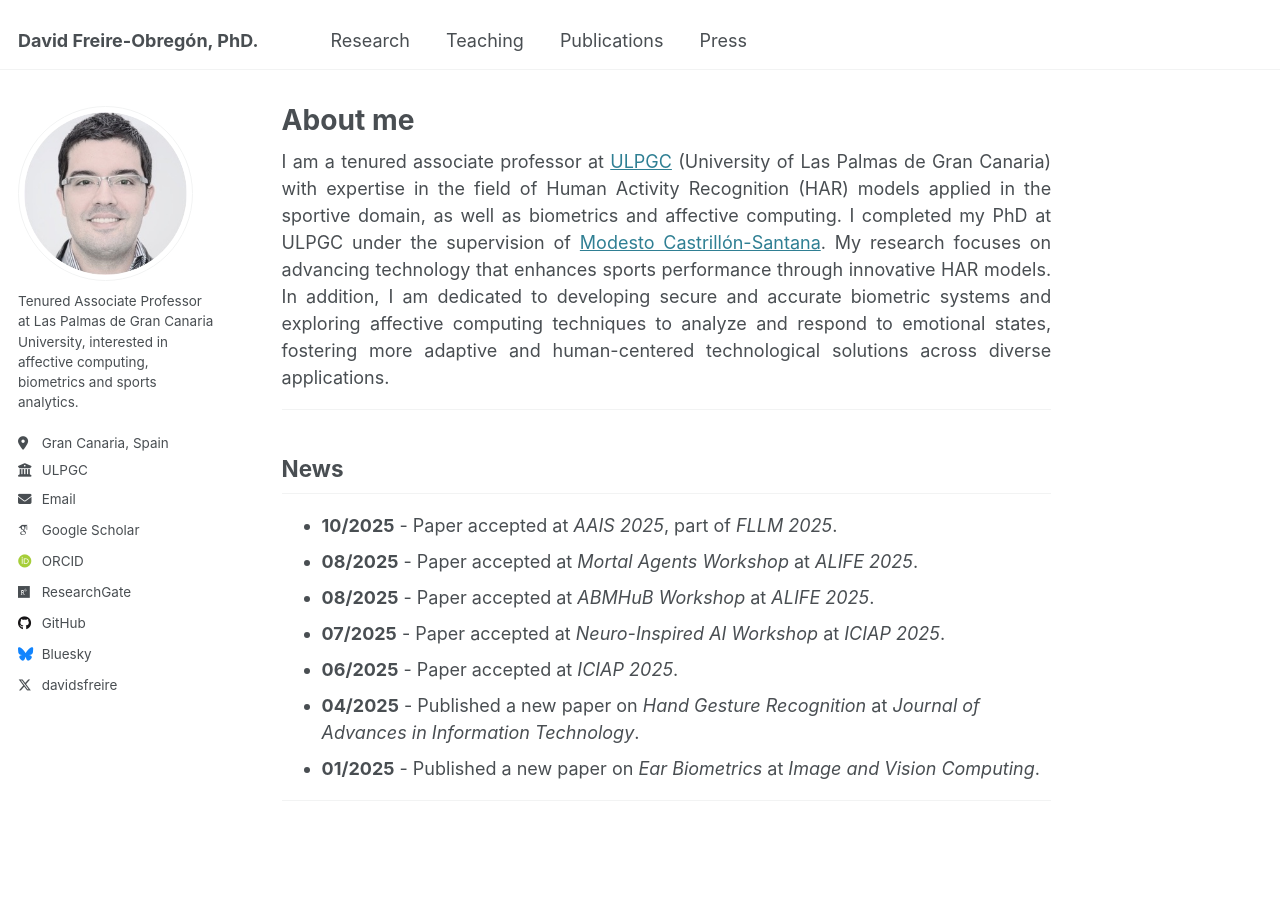
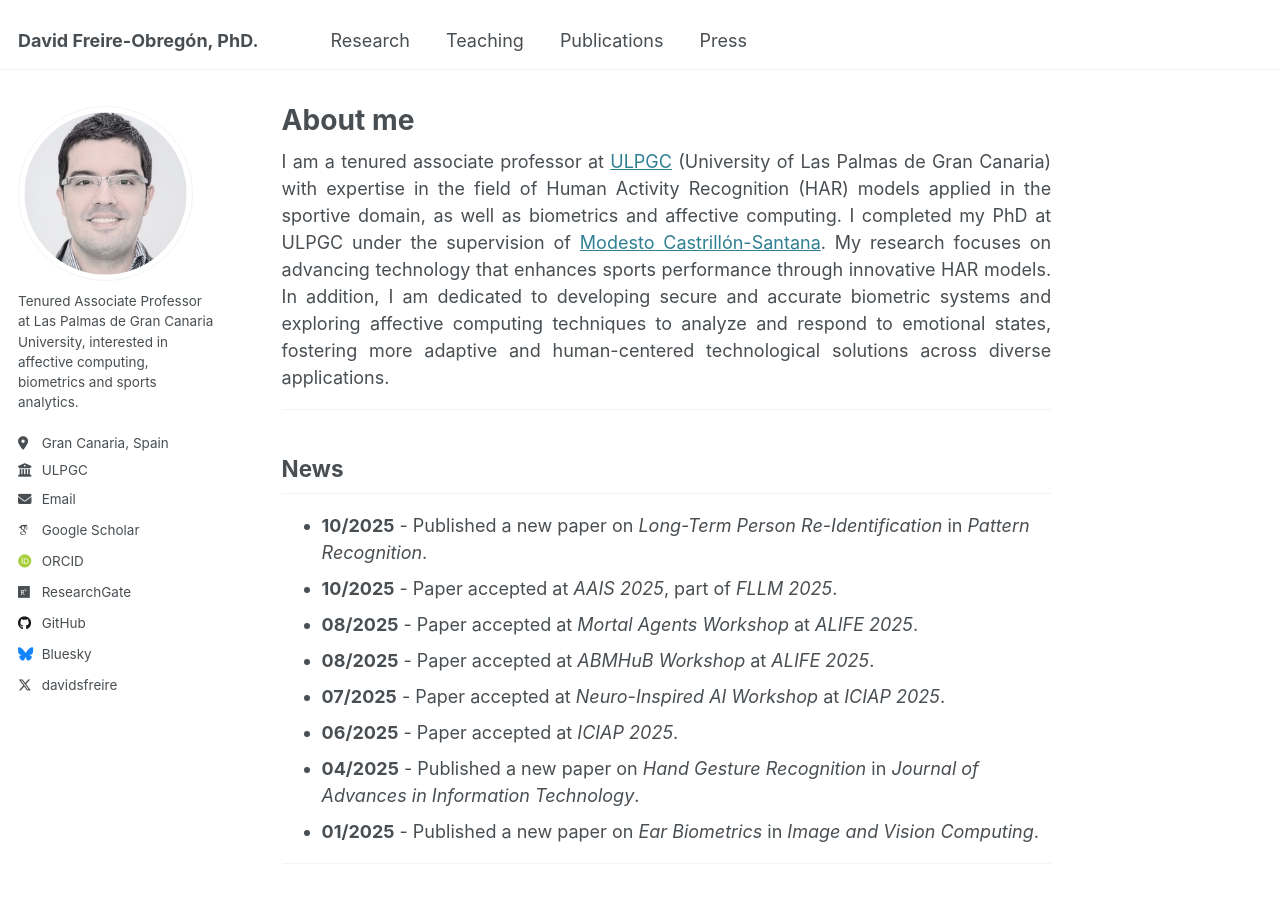
Before and after one commit to davidfreire/davidfreire.github.io, a Jekyll site: the page built from _pages/about.md, in a window 1280 px wide and 1071 px high. Shown: the top 903 px of the window. Built offline with Jekyll 4.4.1, drawn with Linux system fonts in a browser that asks for light colours; some web fonts are replaced.

Commit message:
Update publication entries in about.md

```diff
--- a/_pages/about.md
+++ b/_pages/about.md
@@ -18,13 +18,14 @@ My research focuses on advancing technology that enhances sports performance thr
 
 ---
 ## News
+- **10/2025** - Published a new paper on *Long-Term Person Re-Identification* in *Pattern Recognition*.
 - **10/2025** - Paper accepted at *AAIS 2025*, part of *FLLM 2025*.
 - **08/2025** - Paper accepted at *Mortal Agents Workshop* at *ALIFE 2025*.
 - **08/2025** - Paper accepted at *ABMHuB Workshop* at *ALIFE 2025*.
 - **07/2025** - Paper accepted at *Neuro-Inspired AI Workshop* at *ICIAP 2025*.
 - **06/2025** - Paper accepted at *ICIAP 2025*.
-- **04/2025** - Published a new paper on *Hand Gesture Recognition* at *Journal of Advances in Information Technology*.
-- **01/2025** - Published a new paper on *Ear Biometrics* at *Image and Vision Computing*.
+- **04/2025** - Published a new paper on *Hand Gesture Recognition* in *Journal of Advances in Information Technology*.
+- **01/2025** - Published a new paper on *Ear Biometrics* in *Image and Vision Computing*.
 
 
 ---
```
